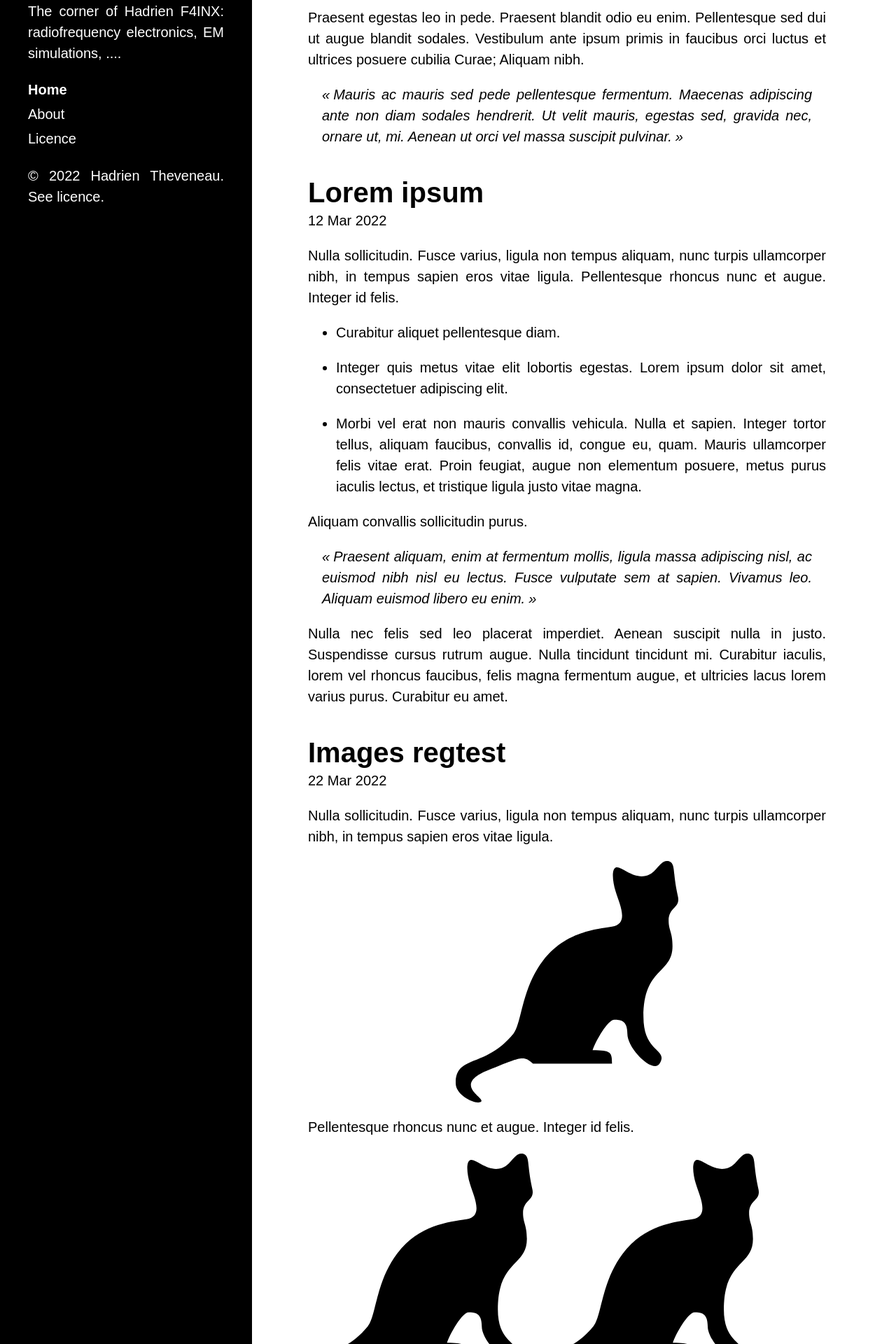
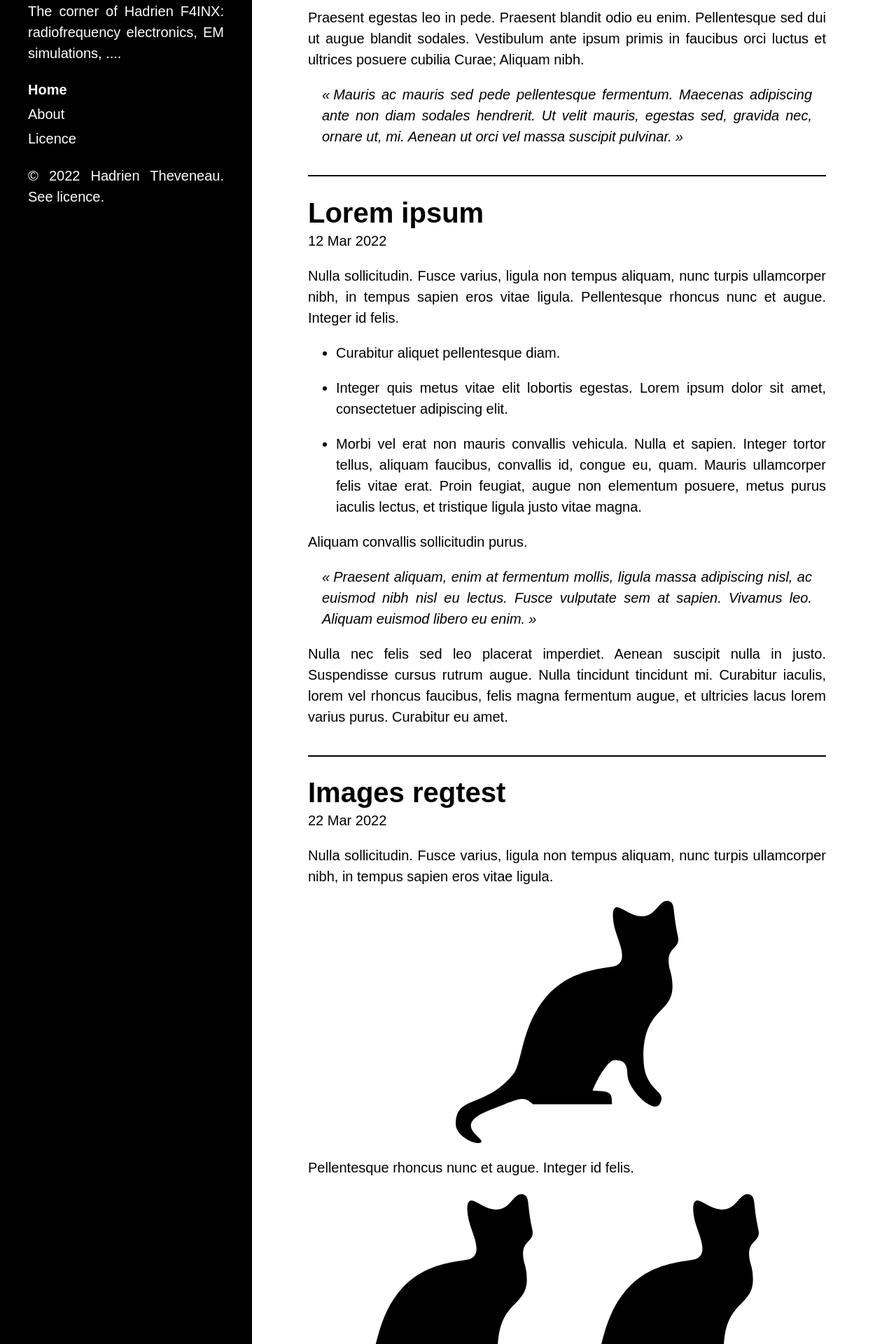
Before and after one commit to thadrien/Zview.github.io, a Jekyll site: the page built from regtests.html, in a window 1280 px wide. Shown: the part 447-2367 px from the top of the page at 70% size. Built offline with Jekyll 4.4.1, drawn with Linux system fonts in a browser that asks for light colours.

Commit message:
[CSS] Separation bar between posts.

```diff
--- a/style/css/f4inx.css
+++ b/style/css/f4inx.css
@@ -223,6 +223,12 @@ a.sidebar-nav-item:focus {
   margin-bottom: 2em;
 }
 
+/* Separation bar between posts */
+.post + .post {
+  margin-top: 2em;
+  border-top: 2px solid;
+}
+
 /* Blog post or page title */
 .page-title,
 .post-title,
```
